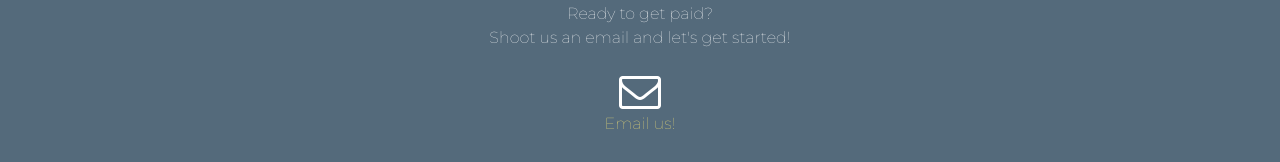
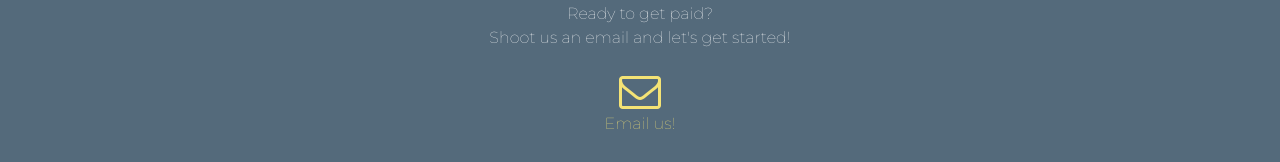
Before and after one commit to emflournoy/vr_app_about, a website: page index.html in a window 1280 px wide. Shown: the part 2525-2687 px from the top of the page. Drawn offline with nearby package versions, Linux system fonts and the light colour scheme.

Commit message:
updated email link and icon

```diff
--- a/index.html
+++ b/index.html
@@ -244,8 +244,8 @@
                     <p>Ready to get paid?<br>Shoot us an email and let's get started!</p>
                 </div>
                 <div class="col-lg-4 col-lg-offset-4 text-center">
-                    <i class="fa fa-envelope-o fa-3x sr-contact"></i>
-                    <p><a href="mailto:teddi.maull@galvanize.com">Email us!</a></p>
+
+                    <a href="mailto:teddi.maull@galvanize.com"><i class="fa fa-envelope-o fa-3x sr-contact"></i><p>Email us!</a></p>
                 </div>
             </div>
         </div>
```
